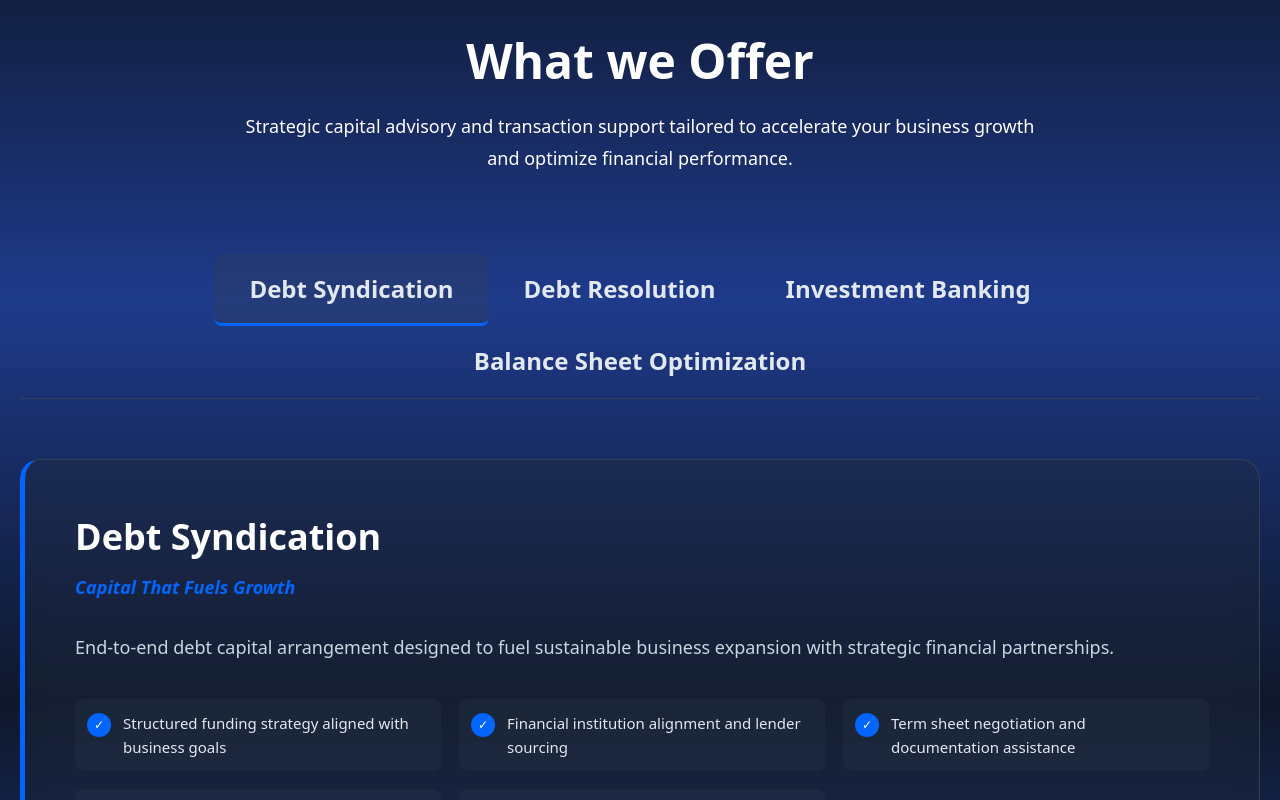
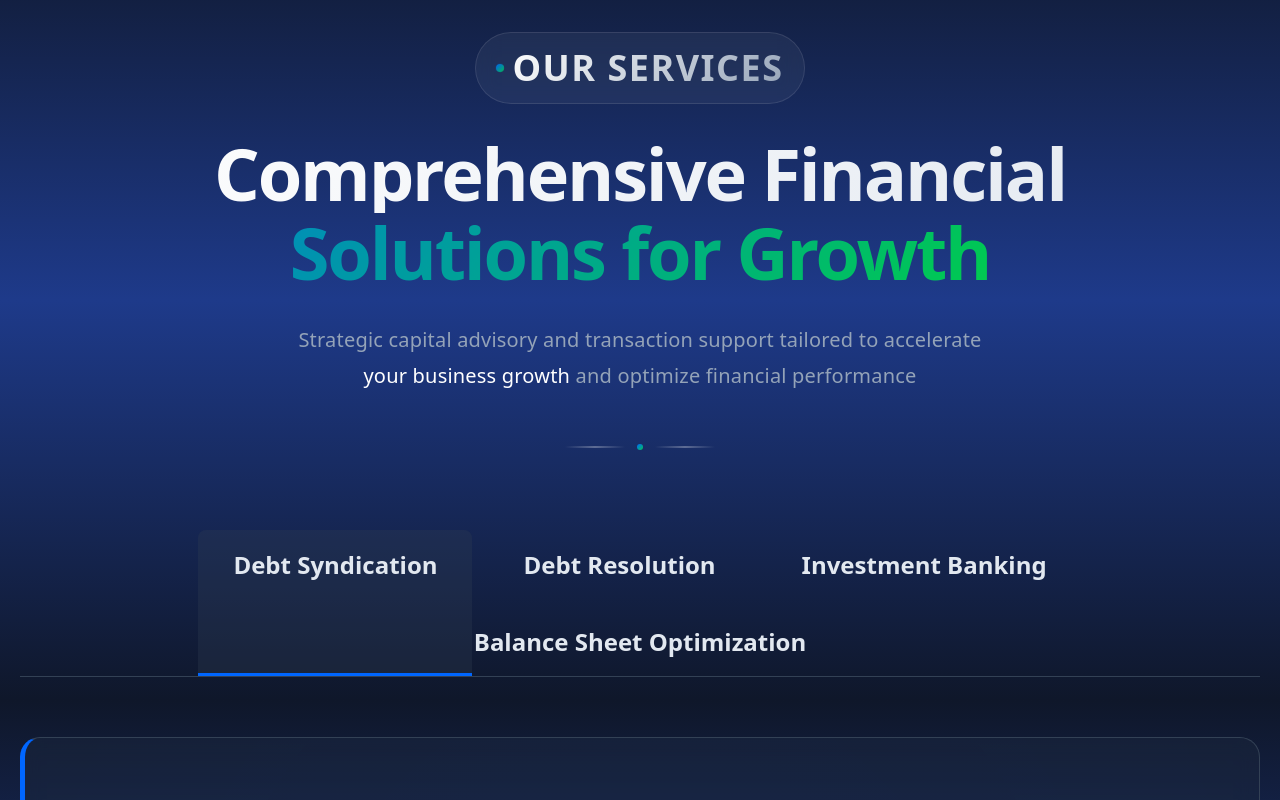
Before and after one commit to tanishhhk/Fenero, a React (Vite) app: page / in a window 1280 px wide. Shown: the part 900-1700 px from the top of the page. Built offline with nearby package versions, Linux system fonts and the light colour scheme.

Commit message:
Final Amemdments to Landing Page

```diff
--- a/src/components/ServicesSection.jsx
+++ b/src/components/ServicesSection.jsx
@@ -1,9 +1,5 @@
-import "../styles/landing/ServicesSection.css"
-// ===================================================================
-// ServicesSection.jsx - Enhanced Services Component (Professional)
-// ===================================================================
-
 import React, { useState, useEffect, useRef } from "react";
+import "../styles/landing/ServicesSection.css";
 
 // Services data with comprehensive information
 const services = [
@@ -62,66 +58,97 @@ const services = [
 ];
 
 function ServicesSection() {
-  // State management
-  const [activeCard, setActiveCard] = useState(null); // Track expanded cards in grid
-  const [hoveredCard, setHoveredCard] = useState(null); // Track hovered cards
-  const cardRefs = useRef([]); // References to card elements for intersection observer
-  const [visible, setVisible] = useState([]); // Track which cards are visible
-  const [selectedTab, setSelectedTab] = useState(0); // Track selected tab in featured section
-
-
-  // Handle card expansion in grid view
-  const handleCardClick = (index) => {
-    setActiveCard(activeCard === index ? null : index);
-  };
+  const [selectedTab, setSelectedTab] = useState(0);
+  const [isVisible, setIsVisible] = useState(false);
+  const [indicatorStyle, setIndicatorStyle] = useState({});
+  const headerRef = useRef(null);
+  const tabRefs = useRef([]);
 
   useEffect(() => {
-  const observerOptions = {
-    threshold: 0.1,
-    rootMargin: '0px 0px -100px 0px'
-  };
+    const observer = new IntersectionObserver(
+      (entries) => {
+        entries.forEach((entry) => {
+          if (entry.isIntersecting) {
+            setIsVisible(true);
+          }
+        });
+      },
+      { threshold: 0.2 }
+    );
 
-  const observer = new IntersectionObserver((entries) => {
-    entries.forEach((entry, index) => {
-      if (entry.isIntersecting) {
-        // Stagger animation for each tab
-        setTimeout(() => {
-          entry.target.classList.add('animate-in');
-        }, index * 100);
+    if (headerRef.current) {
+      observer.observe(headerRef.current);
+    }
+
+    return () => observer.disconnect();
+  }, []);
+
+  useEffect(() => {
+    const updateIndicator = () => {
+      const activeTab = tabRefs.current[selectedTab];
+      if (activeTab) {
+        setIndicatorStyle({
+          left: activeTab.offsetLeft,
+          width: activeTab.offsetWidth
+        });
       }
-    });
-  }, observerOptions);
+    };
 
-
-  // Observe all tabs
-  const tabs = document.querySelectorAll('.services-tab');
-  tabs.forEach(tab => observer.observe(tab));
-
-  return () => observer.disconnect();
-}, []);
+    updateIndicator();
+    window.addEventListener('resize', updateIndicator);
+    return () => window.removeEventListener('resize', updateIndicator);
+  }, [selectedTab]);
 
   return (
     <section className="services-section-enhanced" id="services">
       <div className="services-container-enhanced">
 
-        {/* ============== HEADER SECTION ============== */}
-        <div className="services-header">
-          <h2 className="services-main-title">What we Offer</h2>
+        {/* ============== ENHANCED HEADER SECTION ============== */}
+        <div
+          ref={headerRef}
+          className={`services-header ${isVisible ? 'services-header-visible' : ''}`}
+        >
+          <div className="services-header-badge">
+            <span className="services-badge-dot"></span>
+            <span className="services-badge-text">Our Services</span>
+          </div>
+
+          <h2 className="services-main-title">
+            <span className="services-title-line">Comprehensive Financial</span>
+            <span className="services-title-line services-title-highlight">Solutions for Growth</span>
+          </h2>
+
           <p className="services-main-subtitle">
-            Strategic capital advisory and transaction support tailored to accelerate your business growth and optimize financial performance.
+            Strategic capital advisory and transaction support tailored to accelerate
+            <span className="services-subtitle-highlight"> your business growth</span> and optimize financial performance
           </p>
+
+          <div className="services-header-decoration">
+            <div className="services-decoration-line"></div>
+            <div className="services-decoration-dot"></div>
+            <div className="services-decoration-line"></div>
+          </div>
         </div>
 
         {/* ============== TAB NAVIGATION ============== */}
         <div className="services-tab-container">
+          <div
+            className="services-tab-slider"
+            style={{
+              left: `${indicatorStyle.left}px`,
+              width: `${indicatorStyle.width}px`,
+              borderBottom: `3px solid ${services[selectedTab].color}`
+            }}
+          />
           {services.map((service, idx) => (
             <button
               key={idx}
+              ref={(el) => (tabRefs.current[idx] = el)}
               className={`services-tab ${selectedTab === idx ? 'services-tab-active' : ''}`}
-              style={{ borderBottom: selectedTab === idx ? `3px solid ${service.color}` : '3px solid transparent' }}
+              style={{
+                '--tab-color': service.color
+              }}
               onClick={() => setSelectedTab(idx)}
-              onMouseEnter={() => setHoveredCard(idx)}
-              onMouseLeave={() => setHoveredCard(null)}
             >
               <span className="services-tab-text">{service.title}</span>
             </button>
@@ -132,7 +159,10 @@ function ServicesSection() {
         <div className="services-featured-card">
           <div
             className="services-featured-content"
-            style={{ borderLeft: `5px solid ${services[selectedTab].color}` }}
+            style={{
+              borderLeft: `5px solid ${services[selectedTab].color}`,
+              '--service-color': services[selectedTab].color
+            }}
           >
             <div className="services-featured-header">
               <div>
--- a/src/styles/landing/ServicesSection.css
+++ b/src/styles/landing/ServicesSection.css
@@ -1,6 +1,6 @@
 /* SECTION WRAPPER */
 .services-section-enhanced {
-  padding:50px 20px;
+  padding: 50px 20px;
   background: transparent;
   position: relative;
   overflow: hidden;
@@ -12,27 +12,138 @@
   margin: 0 auto;
 }
 
-/* HEADER */
+/* ============== ENHANCED HEADER ============== */
 .services-header {
   text-align: center;
   margin-bottom: 80px;
+  position: relative;
+  opacity: 0;
+  transform: translateY(30px);
+  transition: all 0.8s cubic-bezier(0.4, 0, 0.2, 1);
 }
 
-.services-main-title {
-  font-size: 48px;
-  font-weight: 700;
-  margin-bottom: 20px;
-  color: #ffffff;
-  line-height: 1.2;
+.services-header-visible {
+  opacity: 1;
+  transform: translateY(0);
 }
 
+/* Badge */
+.services-header-badge {
+  display: inline-flex;
+  align-items: center;
+  gap: 8px;
+  padding: 8px 20px;
+  background: rgba(255, 255, 255, 0.05);
+  border: 1px solid rgba(255, 255, 255, 0.1);
+  border-radius: 50px;
+  margin-bottom: 30px;
+  backdrop-filter: blur(10px);
+  transition: all 0.3s ease;
+}
+
+.services-header-badge:hover {
+  background: rgba(255, 255, 255, 0.08);
+  border-color: rgba(255, 255, 255, 0.2);
+  transform: translateY(-2px);
+}
+
+.services-badge-dot {
+  width: 8px;
+  height: 8px;
+  background: linear-gradient(135deg, #0066ff, #00c853);
+  border-radius: 50%;
+  animation: pulse 2s ease-in-out infinite;
+}
+
+@keyframes pulse {
+  0%, 100% { opacity: 1; transform: scale(1); }
+  50% { opacity: 0.6; transform: scale(1.1); }
+}
+
+.services-badge-text {
+  font-size: 36px;
+  font-weight: bold;
+  text-transform: uppercase;
+  letter-spacing: 1.5px;
+  background: linear-gradient(135deg, #ffffff, #94a3b8);
+  -webkit-background-clip: text;
+  -webkit-text-fill-color: transparent;
+  background-clip: text;
+}
+
+/* Title */
+.services-main-title {
+  font-size: 72px;
+  font-weight: 800;
+  margin-bottom: 30px;
+  line-height: 1.1;
+  letter-spacing: -0.03em;
+}
+
+.services-title-line {
+  display: block;
+}
+
+.services-title-line:first-child {
+  background: linear-gradient(135deg, #ffffff 0%, #e2e8f0 100%);
+  -webkit-background-clip: text;
+  -webkit-text-fill-color: transparent;
+  background-clip: text;
+}
+
+.services-title-highlight {
+  background: linear-gradient(135deg, #0066ff 0%, #00c853 50%, #ff6d00 100%);
+  -webkit-background-clip: text;
+  -webkit-text-fill-color: transparent;
+  background-clip: text;
+  background-size: 200% auto;
+  animation: shimmer 3s linear infinite;
+  position: relative;
+}
+
+@keyframes shimmer {
+  0% { background-position: 0% center; }
+  100% { background-position: 200% center; }
+}
+
+/* Subtitle */
 .services-main-subtitle {
-  font-size: 18px;
-  color: rgb(255, 255, 255);
-  font-weight: 300;
-  max-width: 800px;
+  font-size: 20px;
+  color: #94a3b8;
+  font-weight: 400;
+  max-width: 700px;
   margin: 0 auto;
   line-height: 1.8;
+  letter-spacing: 0.01em;
+}
+
+.services-subtitle-highlight {
+  color: #ffffff;
+  font-weight: 500;
+  position: relative;
+}
+
+/* Decorative Line */
+.services-header-decoration {
+  display: flex;
+  align-items: center;
+  justify-content: center;
+  gap: 12px;
+  margin-top: 50px;
+}
+
+.services-decoration-line {
+  width: 60px;
+  height: 2px;
+  background: linear-gradient(90deg, transparent, rgba(255, 255, 255, 0.3), transparent);
+}
+
+.services-decoration-dot {
+  width: 6px;
+  height: 6px;
+  background: linear-gradient(135deg, #0066ff, #00c853);
+  border-radius: 50%;
+  box-shadow: 0 0 20px rgba(0, 102, 255, 0.5);
 }
 
 /* TAB NAVIGATION */
@@ -42,6 +153,19 @@
   border-bottom: 1px solid #334155;
   flex-wrap: wrap;
   margin-bottom: 60px;
+  gap: 8px;
+  position: relative;
+}
+
+.services-tab-slider {
+  position: absolute;
+  bottom: 0;
+  height: 100%;
+  background-color: rgba(51, 65, 85, 0.3);
+  transition: all 0.5s cubic-bezier(0.4, 0, 0.2, 1);
+  border-radius: 8px 8px 0 0;
+  z-index: 0;
+  pointer-events: none;
 }
 
 .services-tab {
@@ -54,24 +178,50 @@
   align-items: center;
   gap: 8px;
   transition: all 0.3s ease;
-  border-bottom: 3px solid transparent;
-  opacity: 1;  /* ✅ Always visible */
-  transform: translateY(0);  /* ✅ No offset */
+  position: relative;
+  margin: 0 4px;
+  z-index: 1;
+}
 
+.services-tab::before {
+  content: '';
+  position: absolute;
+  top: 0;
+  left: 0;
+  right: 0;
+  bottom: 0;
+  background: var(--tab-color);
+  opacity: 0;
+  transition: opacity 0.3s ease;
+  border-radius: 8px 8px 0 0;
+  z-index: -1;
+}
+
+.services-tab:hover:not(.services-tab-active)::before {
+  opacity: 0.05;
 }
 
 .services-tab-active {
-  opacity: 1;
-  background-color: rgba(51, 65, 85, 0.3);
-  border: none;
+  /* No background needed - slider handles it */
 }
 
+.services-tab-active::before {
+  opacity: 0;
+}
 
 .services-tab-text {
   font-size: 24px;
   font-weight: 600;
   color: #e2e8f0;
   white-space: nowrap;
+  position: relative;
+  z-index: 1;
+  transition: all 0.3s ease;
+}
+
+.services-tab:hover .services-tab-text {
+  color: #ffffff;
+  transform: translateY(-2px);
 }
 
 /* FEATURED CARD */
@@ -87,6 +237,20 @@
   border: 1px solid #334155;
   border-left: 5px solid #0066ff;
   transition: all 0.3s ease;
+  position: relative;
+  overflow: hidden;
+}
+
+.services-featured-content::before {
+  content: '';
+  position: absolute;
+  top: -50%;
+  right: -50%;
+  width: 200%;
+  height: 200%;
+  background: radial-gradient(circle, var(--service-color) 0%, transparent 70%);
+  opacity: 0.03;
+  pointer-events: none;
 }
 
 .services-featured-content:hover {
@@ -182,6 +346,23 @@
   gap: 10px;
   transition: all 0.3s ease;
   box-shadow: 0 4px 20px rgba(0, 0, 0, 0.4);
+  position: relative;
+  overflow: hidden;
+}
+
+.services-cta-button::before {
+  content: '';
+  position: absolute;
+  top: 0;
+  left: -100%;
+  width: 100%;
+  height: 100%;
+  background: linear-gradient(90deg, transparent, rgba(255, 255, 255, 0.2), transparent);
+  transition: left 0.5s ease;
+}
+
+.services-cta-button:hover::before {
+  left: 100%;
 }
 
 .services-cta-button:hover {
@@ -198,20 +379,13 @@
   transform: translateX(5px);
 }
 
-.services-tab.animate-in {
-  opacity: 1;
-  transform: translateY(0);
-}
-
-/* Featured card parallax */
-.services-featured-content {
-  transition: transform 0.3s ease-out;
-}
-
 /* RESPONSIVE */
 @media (max-width: 968px) {
   .services-main-title {
-    font-size: 36px;
+    font-size: 48px;
+  }
+  .services-main-subtitle {
+    font-size: 18px;
   }
   .services-featured-content {
     padding: 35px;
@@ -229,10 +403,13 @@
     padding: 80px 15px;
   }
   .services-main-title {
-    font-size: 28px;
+    font-size: 36px;
   }
   .services-main-subtitle {
     font-size: 16px;
+  }
+  .services-title-line {
+    display: inline;
   }
   .services-tab {
     padding: 12px 20px;
--- a/src/styles/landing/highlights.css
+++ b/src/styles/landing/highlights.css
@@ -1,6 +1,3 @@
-/* ============================================================
-   HIGHLIGHTS SECTION
-   ============================================================ */
 .highlights-bg {
   width: 99%;
   max-width: 1800px;
```
Also changed, not shown: src/components/HeroSection.jsx (+1 -22 lines), src/components/SmoothScroll.jsx (+55 -33 lines), src/styles/landing/hero.css (+1 -6 lines).
